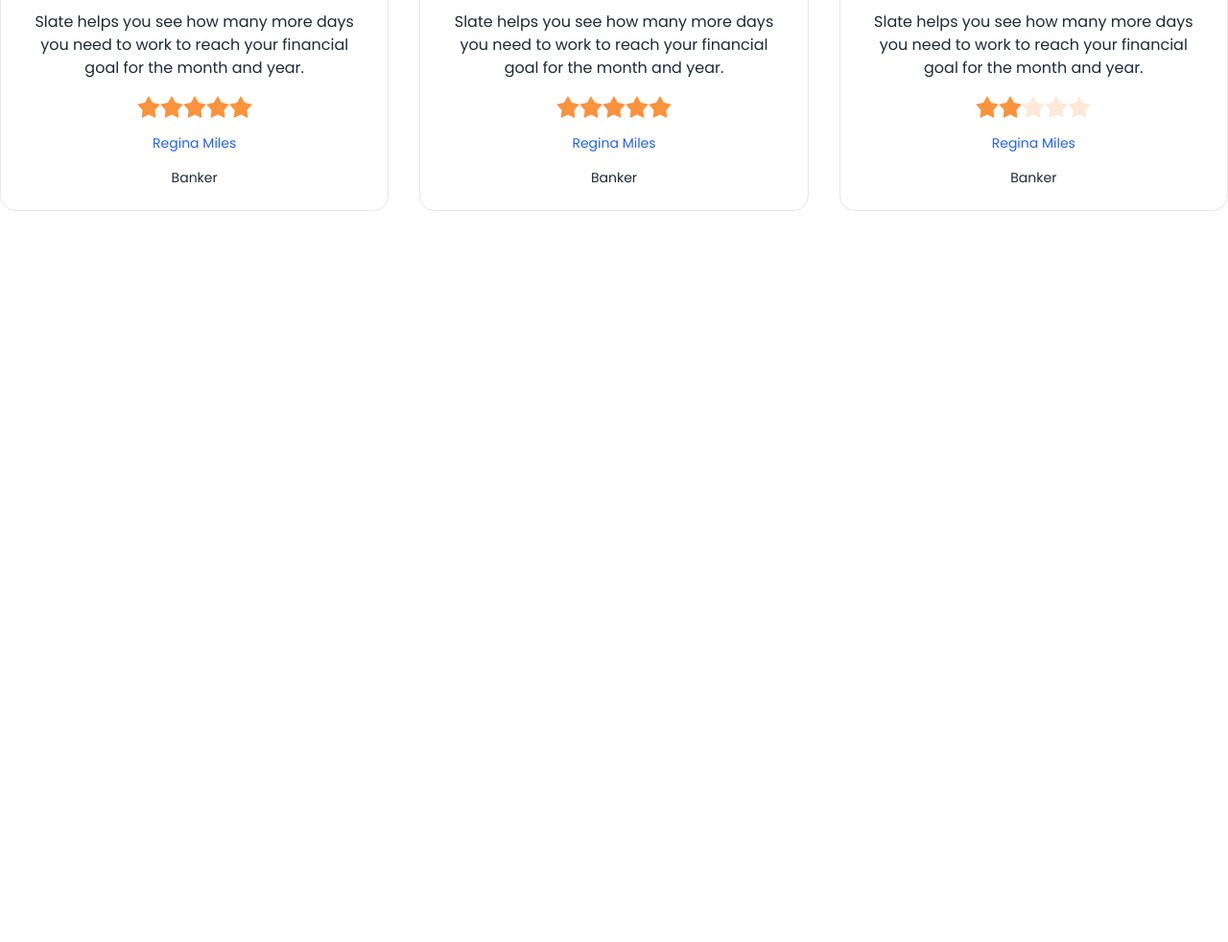
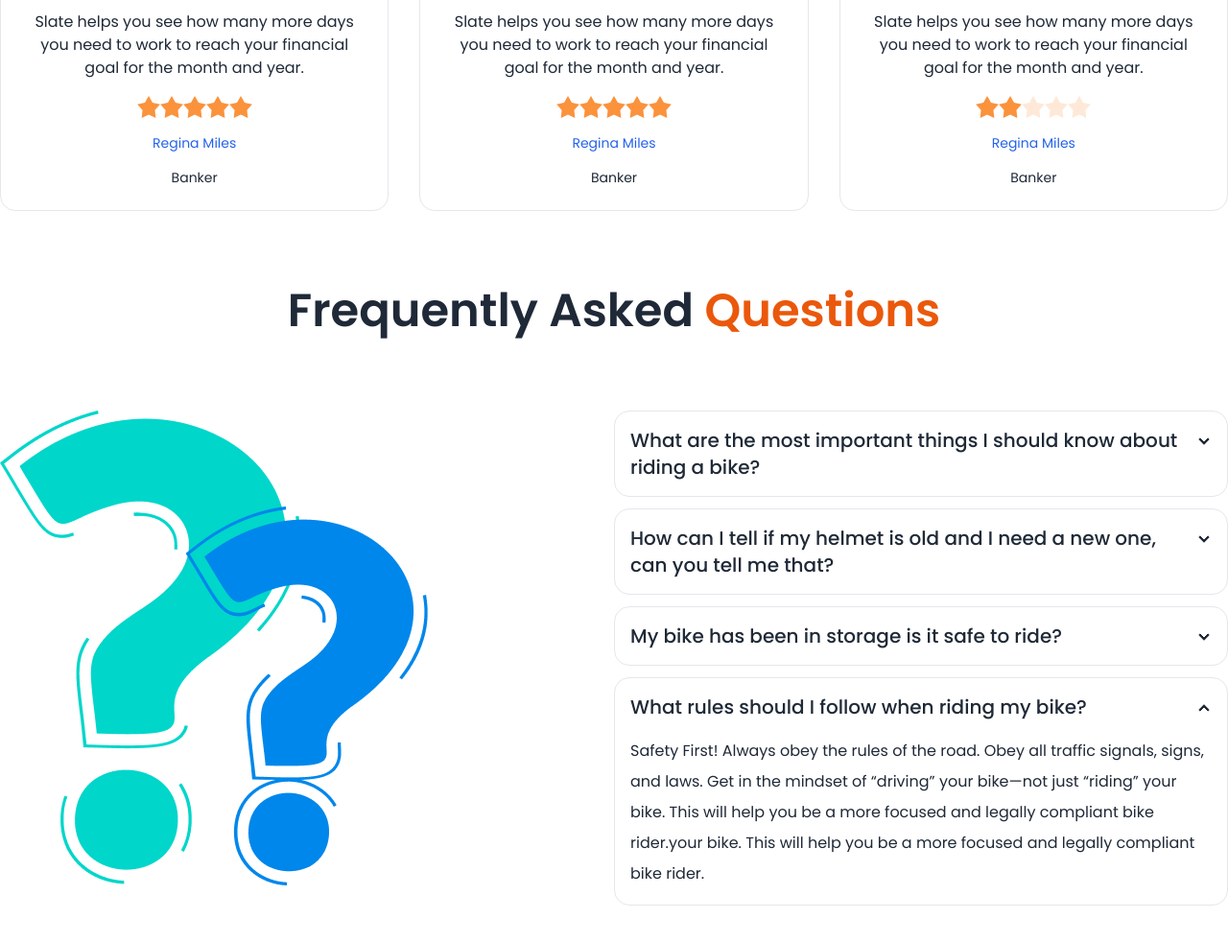
Before and after one commit to arman-miaa/Biker-Zone, a plain HTML site: page index.html in a window 1280 px wide. Shown: the part 2295-3277 px from the top of the page at 96% size. Before the commit the page ends 2595 px from the top, so only its background shows below. Drawn offline with nearby package versions, Linux system fonts and the light colour scheme.

Commit message:
added ask section

```diff
--- a/index.html
+++ b/index.html
@@ -313,6 +313,61 @@ goal for the month and year.</p>
          </section>
         <!-- happy section end -->
 
+        <!-- Ask section start -->
+         <section class="my-20">
+          <!-- title -->
+           <div class="text-center">
+             <h1 class="text-5xl font-semibold">Frequently Asked <span class="text-orange-600">Questions</span></h1>
+           </div>
+           <!-- main -->
+            <div class="grid grid-cols-1 md:grid-cols-2 mt-20">
+              <!-- left -->
+               <div>
+                <img src="./images/others/faq.png" alt="">
+               </div>
+               <!-- right  -->
+                <div class="space-y-3">
+                  <!-- first -->
+                  <div class="collapse collapse-arrow border">
+  <input type="radio" name="my-accordion-2" checked="checked" />
+  <div class="collapse-title text-xl font-medium">What are the most important things I should
+know about riding a bike?</div>
+  <div class="collapse-content">
+    <p  class="leading-8">Safety First! Always obey the rules of the road. Obey all traffic signals, signs, and laws. Get in the mindset of “driving” your bike—not just “riding” your bike. This will help you be a more focused and legally compliant bike rider.your bike. This will help you be a more focused and legally compliant bike rider. </p>
+  </div>
+</div>
+<!-- second -->
+                  <div class="collapse collapse-arrow border">
+  <input type="radio" name="my-accordion-2" checked="checked" />
+  <div class="collapse-title text-xl font-medium">How can I tell if my helmet is old and I need a
+new one, can you tell me that?</div>
+  <div class="collapse-content">
+    <p  class="leading-8">Safety First! Always obey the rules of the road. Obey all traffic signals, signs, and laws. Get in the mindset of “driving” your bike—not just “riding” your bike. This will help you be a more focused and legally compliant bike rider.your bike. This will help you be a more focused and legally compliant bike rider. </p>
+  </div>
+</div>
+<!-- third -->
+                  <div class="collapse collapse-arrow border">
+  <input type="radio" name="my-accordion-2" checked="checked" />
+  <div class="collapse-title text-xl font-medium">My bike has been in storage is it safe to ride?</div>
+  <div class="collapse-content">
+    <p  class="leading-8">Safety First! Always obey the rules of the road. Obey all traffic signals, signs, and laws. Get in the mindset of “driving” your bike—not just “riding” your bike. This will help you be a more focused and legally compliant bike rider.your bike. This will help you be a more focused and legally compliant bike rider. </p>
+  </div>
+</div>
+<!-- last -->
+                  <div class="collapse collapse-arrow border">
+  <input type="radio" name="my-accordion-2" checked="checked" />
+  <div class="collapse-title text-xl font-medium">What rules should I follow when riding my bike?</div>
+  <div class="collapse-content">
+    <p  class="leading-8">Safety First! Always obey the rules of the road. Obey all traffic signals, signs, and laws. Get in the mindset of “driving” your bike—not just “riding” your bike. This will help you be a more focused and legally compliant bike rider.your bike. This will help you be a more focused and legally compliant bike rider. </p>
+  </div>
+</div>
+</div>
+
+
+            </div>
+         </section>
+        <!-- Ask section end -->
+
     </main>
     <footer>
 
```
